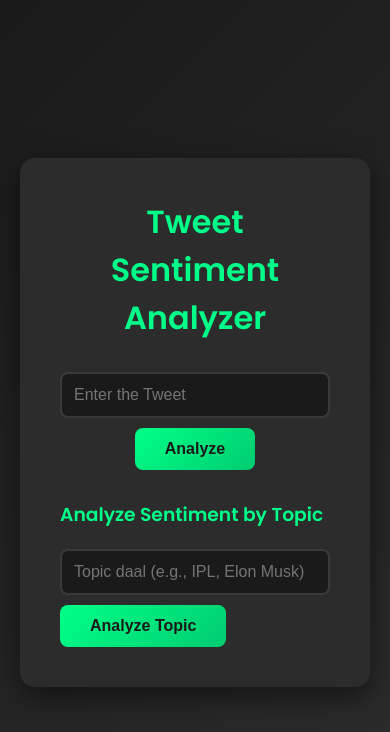
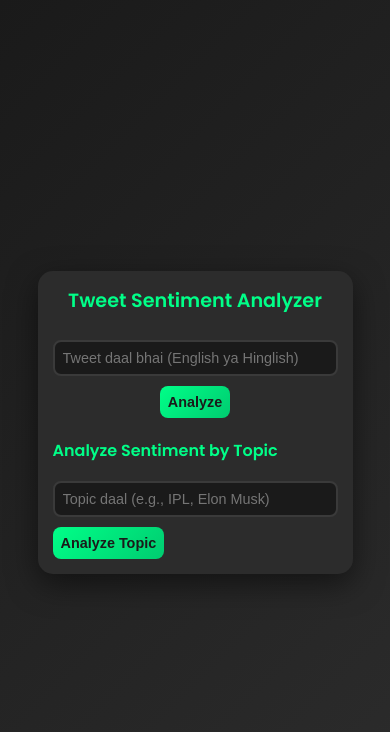
Before and after one commit to paryagsahni1845/Tweet-Sentiment-Analyzer, a Flask app: page / in a window 390 px wide. Shown: the top 732 px of the page. Run offline with Flask 3, Linux system fonts and the light colour scheme; parts of the project's set-up code (start-up, migrations or seed data) failed here and were passed over.

Commit message:
Updated index.html for responsive UI

```diff
--- a/templates/index.html
+++ b/templates/index.html
@@ -23,12 +23,12 @@
         }
         .container {
             background: #2c2c2c;
-            padding: 40px;
+            padding: 20px;
             border-radius: 15px;
             box-shadow: 0 10px 30px rgba(0, 0, 0, 0.5);
             text-align: center;
             width: 100%;
-            max-width: 600px;
+            max-width: 500px;
             transition: transform 0.3s ease;
         }
         .container:hover {
@@ -36,18 +36,19 @@
         }
         h1 {
             color: #00ff88;
-            margin-bottom: 20px;
+            margin-bottom: 15px;
             font-weight: 600;
+            font-size: 1.5em;
         }
         input[type="text"] {
             width: 100%;
-            padding: 12px;
+            padding: 10px;
             margin: 10px 0;
             border: 2px solid #3a3a3a;
             border-radius: 8px;
             background-color: #1a1a1a;
             color: #ffffff;
-            font-size: 16px;
+            font-size: 1em;
             transition: border-color 0.3s ease;
         }
         input[type="text"]:focus {
@@ -57,11 +58,11 @@
         input[type="submit"] {
             background: linear-gradient(135deg, #00ff88, #00cc70);
             color: #1a1a1a;
-            padding: 12px 30px;
+            padding: 10px 25px;
             border: none;
             border-radius: 8px;
             cursor: pointer;
-            font-size: 16px;
+            font-size: 1em;
             font-weight: 600;
             transition: transform 0.2s ease, background 0.3s ease;
         }
@@ -70,8 +71,8 @@
             background: linear-gradient(135deg, #00cc70, #00ff88);
         }
         .result, .topic-result {
-            margin-top: 20px;
-            padding: 15px;
+            margin-top: 15px;
+            padding: 10px;
             border-radius: 8px;
             background: #1a1a1a;
             animation: fadeIn 0.5s ease;
@@ -82,24 +83,51 @@
         }
         .result h2, .topic-result h2 {
             color: #00ff88;
-            font-size: 24px;
-            margin-bottom: 10px;
+            font-size: 1.2em;
+            margin-bottom: 8px;
         }
         .result p, .topic-result p {
             color: #cccccc;
-            font-size: 16px;
+            font-size: 0.9em;
         }
         .emoji {
-            font-size: 30px;
-            margin-left: 10px;
+            font-size: 1.5em;
+            margin-left: 8px;
         }
         .topic-section {
-            margin-top: 30px;
+            margin-top: 20px;
             text-align: left;
         }
         .topic-section h3 {
             color: #00ff88;
-            margin-bottom: 10px;
+            margin-bottom: 8px;
+            font-size: 1.1em;
+        }
+        /* Responsive Design for Phones */
+        @media (max-width: 600px) {
+            .container {
+                padding: 15px;
+                max-width: 90%;
+            }
+            h1 {
+                font-size: 1.2em;
+            }
+            input[type="text"], input[type="submit"] {
+                font-size: 0.9em;
+                padding: 8px;
+            }
+            .result h2, .topic-result h2 {
+                font-size: 1em;
+            }
+            .result p, .topic-result p {
+                font-size: 0.8em;
+            }
+            .emoji {
+                font-size: 1.2em;
+            }
+            .topic-section h3 {
+                font-size: 1em;
+            }
         }
     </style>
 </head>
@@ -109,7 +137,7 @@
 
         <!-- Single Tweet Analysis -->
         <form method="POST">
-            <input type="text" name="tweet" placeholder="Enter the Tweet">
+            <input type="text" name="tweet" placeholder="Tweet daal bhai (English ya Hinglish)">
             <input type="submit" value="Analyze">
         </form>
         {% if prediction %}
@@ -119,6 +147,8 @@
                         {% if prediction == "Positive" %}😊{% else %}😡{% endif %}
                     </span>
                 </h2>
+                <p>Original Tweet: {{ tweet }}</p>
+                <p>Translated (if Hinglish): {{ translated_tweet }}</p>
                 <p>Confidence: {{ confidence }}%</p>
             </div>
         {% endif %}
```
